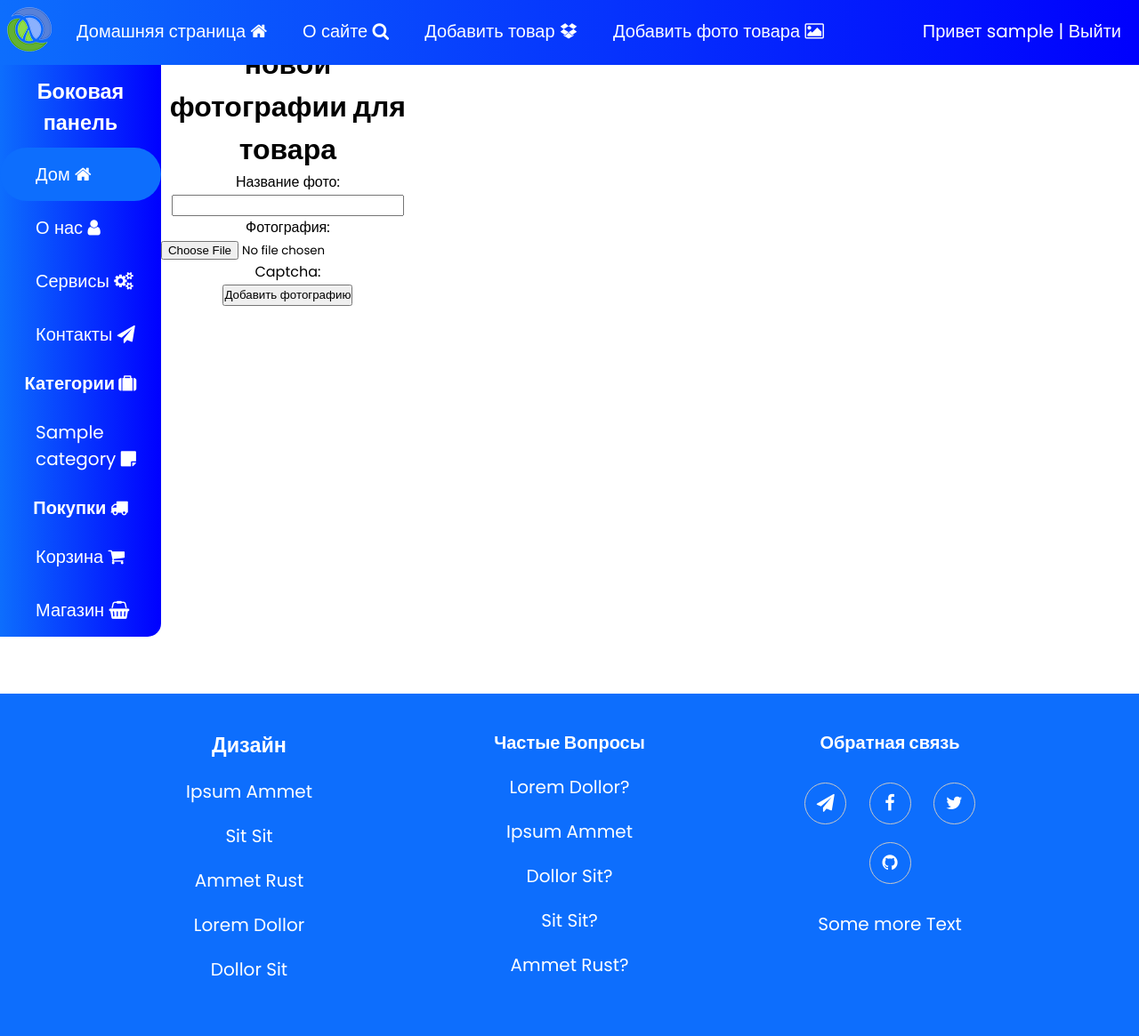
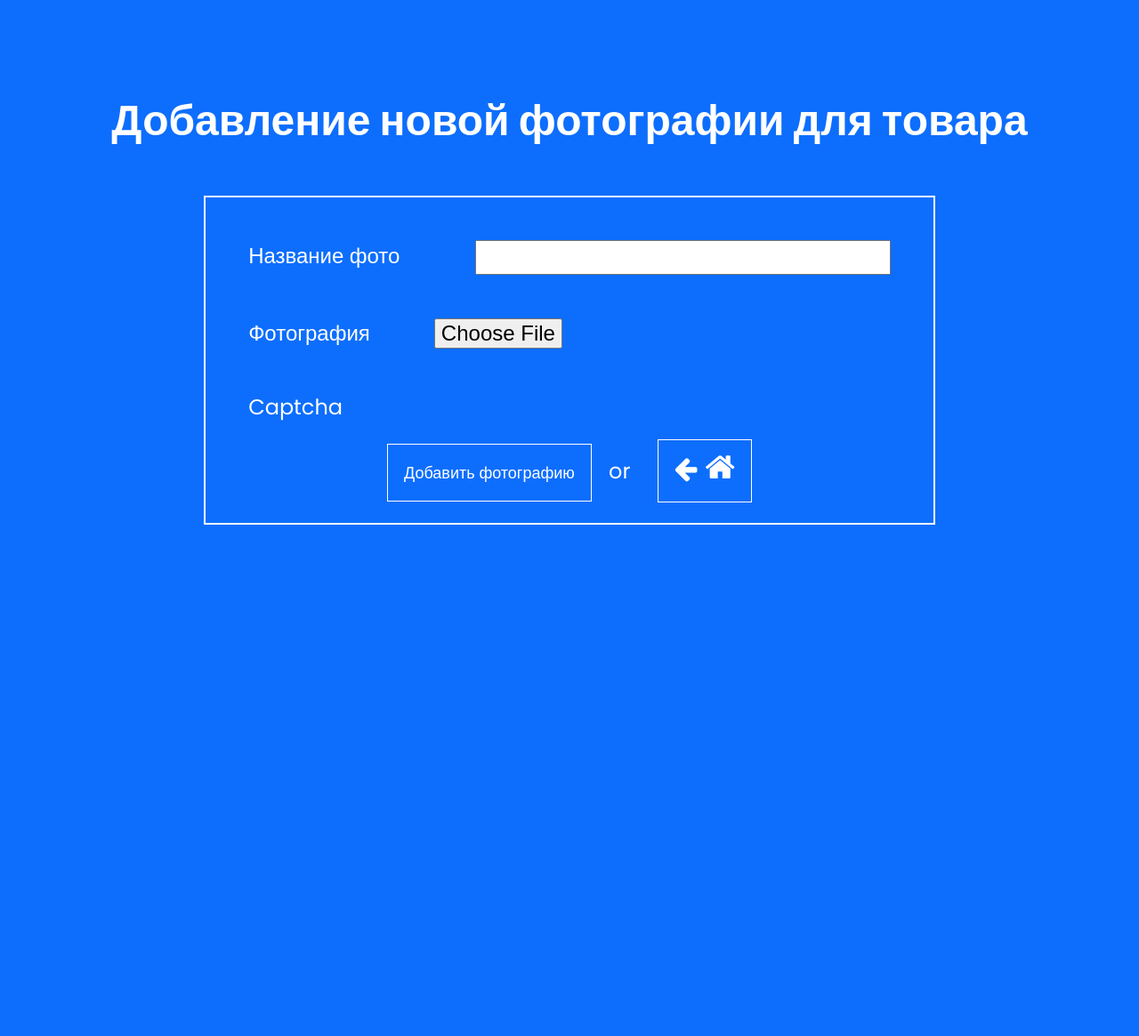
Before and after one commit to EgorKondratyev/site-shop-training, a Django app: page /add_product_photo/ in a window 1280 px wide. Shown: the whole page at 89% size. After the commit the page ends 590 px from the top, so only its background shows below. Run offline with Django 4.2, Linux system fonts and the light colour scheme; a user stored in the database is signed in; tables that the repository leaves empty hold one stand-in row (values such as "Sample post").

Commit message:
create button back to home in forms

```diff
--- a/shop/home/templates/home/add_product_photo.html
+++ b/shop/home/templates/home/add_product_photo.html
@@ -1,19 +1,45 @@
-{% extends 'home/base.html' %}
+{% load static %}
+<!DOCTYPE html>
+<html>
 
-{% block content %}
+<head>
+
+    <title>{{ title }}</title>
+
+    <meta charset="UTF-8">
+    <meta http-equiv="X-UA-Compatible" content="IE=edge">
+    <meta name="viewport" content="width=device-width, initial-scale=1.0">
+
+    {% block link %}
+    <link rel="stylesheet" href="https://stackpath.bootstrapcdn.com/font-awesome/4.7.0/css/font-awesome.min.css">
+    <link rel="stylesheet" href="{% static 'css/register_login.css' %}">{% endblock %}
+
+</head>
+
+<body>
     <div class="form-container">
+
+        <div class="title-container">
             <h1>{{ title }}</h1>
+        </div>
 
-    <form method="post" enctype="multipart/form-data">
+        <div class="content-container">
+            <form method="post">
                 {% csrf_token %}
-        <div class="form-error">{{ form.non_field_errors }}</div>
 
                 {% for f in form %}
-        <p><label class="form-label" for="{{ f.id_for_label }}">{{ f.label }}:</label>{{ f }}</p>
-        <div class="form-error">{{ f.errors }}</div>
+                <div class="label-container">
+                    <label for="{{ f.id_for_label }}">{{ f.label }}</label>{{ f }}
+                </div>
+                <div>{{ f.errors }}</div>
                 {% endfor %}
 
-        <button type="submit">Добавить фотографию</button>
+                <button type="submit">Добавить фотографию</button> &nbsp; or
+                <a class="form-home" href="/"><i class="fa fa-arrow-left"> </i><i class="fa fa-home"></i></a>
             </form>
         </div>
-{% endblock %}
+
+    </div>
+</body>
+
+</html>
--- a/shop/home/templates/home/addproduct.html
+++ b/shop/home/templates/home/addproduct.html
@@ -14,6 +14,7 @@
         {% endfor %}
 
         <button type="submit">Добавить товар</button>
+        <a class="form-home" href="/"><i class="fa fa-arrow-left"> </i><i class="fa fa-home"></i></a>
     </form>
 </div>
 {% endblock %}
--- a/shop/home/templates/home/base.html
+++ b/shop/home/templates/home/base.html
@@ -17,7 +17,6 @@
 
     <!-- Link -->
     <link rel="stylesheet" href="https://stackpath.bootstrapcdn.com/font-awesome/4.7.0/css/font-awesome.min.css">
-
     {% block link %}<link rel="stylesheet" href="{% static 'css/style.css' %}">{% endblock %}
     <!-- End Link -->
 
@@ -42,16 +41,16 @@
             {% for m in menu %}
             {% if m.title == 'Домашняя страница' %}
             <a class="nav-link" aria-current="page" href="{% url m.url_name %}">
-                {{ m.title }} <i class="fa fa-home" aria-hidden="true"></i></a>
+                {{ m.title }} <i class="fa fa-home"></i></a>
             {% elif m.title == 'О сайте' %}
             <a class="nav-link" aria-current="page" href="{% url m.url_name %}">
-                {{ m.title }} <i class="fa fa-search" aria-hidden="true"></i></a>
+                {{ m.title }} <i class="fa fa-search"></i></a>
             {% elif m.title == 'Добавить товар' %}
             <a class="nav-link" aria-current="page" href="{% url m.url_name %}">
-                {{ m.title }} <i class="fa fa-dropbox" aria-hidden="true"></i></a>
+                {{ m.title }} <i class="fa fa-dropbox"></i></a>
             {% elif m.title == 'Добавить фото товара' %}
             <a class="nav-link" aria-current="page" href="{% url m.url_name %}">
-                {{ m.title }} <i class="fa fa-picture-o" aria-hidden="true"></i></a>
+                {{ m.title }} <i class="fa fa-picture-o"></i></a>
             {% else %}
             <a class="nav-link" aria-current="page" href="{% url m.url_name %}">{{ m.title }}</a>
             {% endif %}
@@ -98,7 +97,7 @@
                     {% for category in categories %}
                     {% if category_selected == category.id %}
                     <a class="sidebar-link-active" href="{{ category.get_absolute_url }}">{{category.title }}
-                        <span class="fa fa-sticky-note ml-4"></span></a>
+                        <span class="fa fa-sticky-note"></span></a>
                     {% else %}
                     <a class="sidebar-link" href="{{ category.get_absolute_url }}">{{ category.title }}
                         <span class="fa fa-sticky-note"></span></a>
--- a/shop/home/templates/home/login.html
+++ b/shop/home/templates/home/login.html
@@ -9,6 +9,7 @@
     <meta http-equiv="X-UA-Compatible" content="IE=edge">
     <meta name="viewport" content="width=device-width, initial-scale=1.0">
 
+    <link rel="stylesheet" href="https://stackpath.bootstrapcdn.com/font-awesome/4.7.0/css/font-awesome.min.css">
     {% block link %}<link rel="stylesheet" href="{% static 'css/register_login.css' %}">{% endblock %}
 
 </head>
@@ -32,6 +33,7 @@
                 {% endfor %}
 
                 <button type="submit">Войти</button>
+                <a class="form-home" href="/"><i class="fa fa-arrow-left"> </i><i class="fa fa-home"></i></a>
             </form>
         </div>
 
--- a/shop/home/templates/home/register.html
+++ b/shop/home/templates/home/register.html
@@ -9,6 +9,7 @@
     <meta http-equiv="X-UA-Compatible" content="IE=edge">
     <meta name="viewport" content="width=device-width, initial-scale=1.0">
 
+    <link rel="stylesheet" href="https://stackpath.bootstrapcdn.com/font-awesome/4.7.0/css/font-awesome.min.css">
     {% block link %}<link rel="stylesheet" href="{% static 'css/register_login.css' %}">{% endblock %}
 
 </head>
@@ -32,6 +33,7 @@
                 {% endfor %}
 
                 <button type="submit">Зарегистрироваться</button>
+                <a class="form-home" href="/"><i class="fa fa-arrow-left"> </i><i class="fa fa-home"></i></a>
             </form>
         </div>
 
--- a/shop/shop/static/css/register_login.css
+++ b/shop/shop/static/css/register_login.css
@@ -65,4 +65,29 @@ li {
     background-color: white;
 }
 
+.form-home {
+    color: white;
+    background-color: #0d6efd;
+    margin-left: 1em;
+    border: solid 1px white;
+    padding: 0.75em;
+    transition: 1s;
+}
+
+.form-home:hover {
+    color: #0d6efd;
+    background-color: white;
+    border-radius: 15px;
+    font-size: 1.1em;
+}
+
+.fa-arrow-left {
+    font-size: 1.25em;
+    margin-top: 0.3em;
+}
+.fa-home {
+    font-size: 1.5em;
+    margin-left: 0.25em;
+}
+
 /* End From */
```
Also changed, not shown: shop/log.txt (+53 -0 lines). Lines whose indentation alone changed are shown as unchanged.
